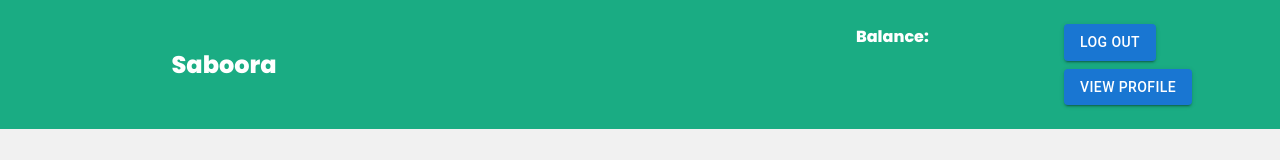
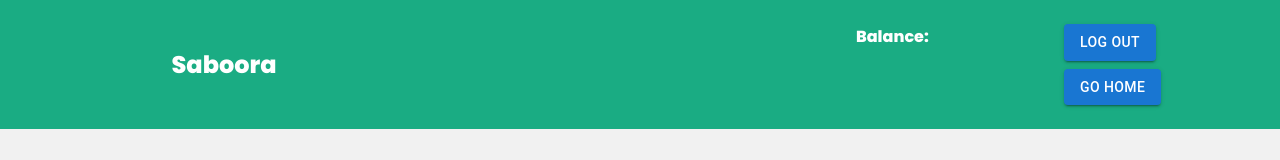
Before and after one commit to Advanced-Computer-Lab-2022/Feh-ACL-Fel-Beet, a React (Create React App) app in the folder frontend/: page / in a window 1280 px wide. Shown: the top 160 px of the page. Built offline with nearby package versions, Linux system fonts and the light colour scheme; no server answers.

Commit message:
Home functionality added

```diff
--- a/frontend/src/components/UserDetails.js
+++ b/frontend/src/components/UserDetails.js
@@ -3,9 +3,11 @@
 import Grid from "@mui/material/Grid"
 import Button from "@mui/material/Button";
 import axios from "axios"
+import { Link } from "react-router-dom";
 
 const UserDetails = ({ user }) => {
   const navigate = useNavigate();
+
   const logOut = () => {
     axios.get("http://localhost:4000/guest/logout").then(console.log("logged out"));
   }
@@ -30,9 +32,11 @@
             </Button>
           </Grid>
           <Grid item xs={12} margin={1}>
-            <Button variant="contained" onClick={logOut}>
-                    View Profile
+            <Link to="/home">
+            <Button variant="contained">
+                    Go Home
             </Button>
+            </Link>
           </Grid>
         </Grid>
       </Grid>
```
